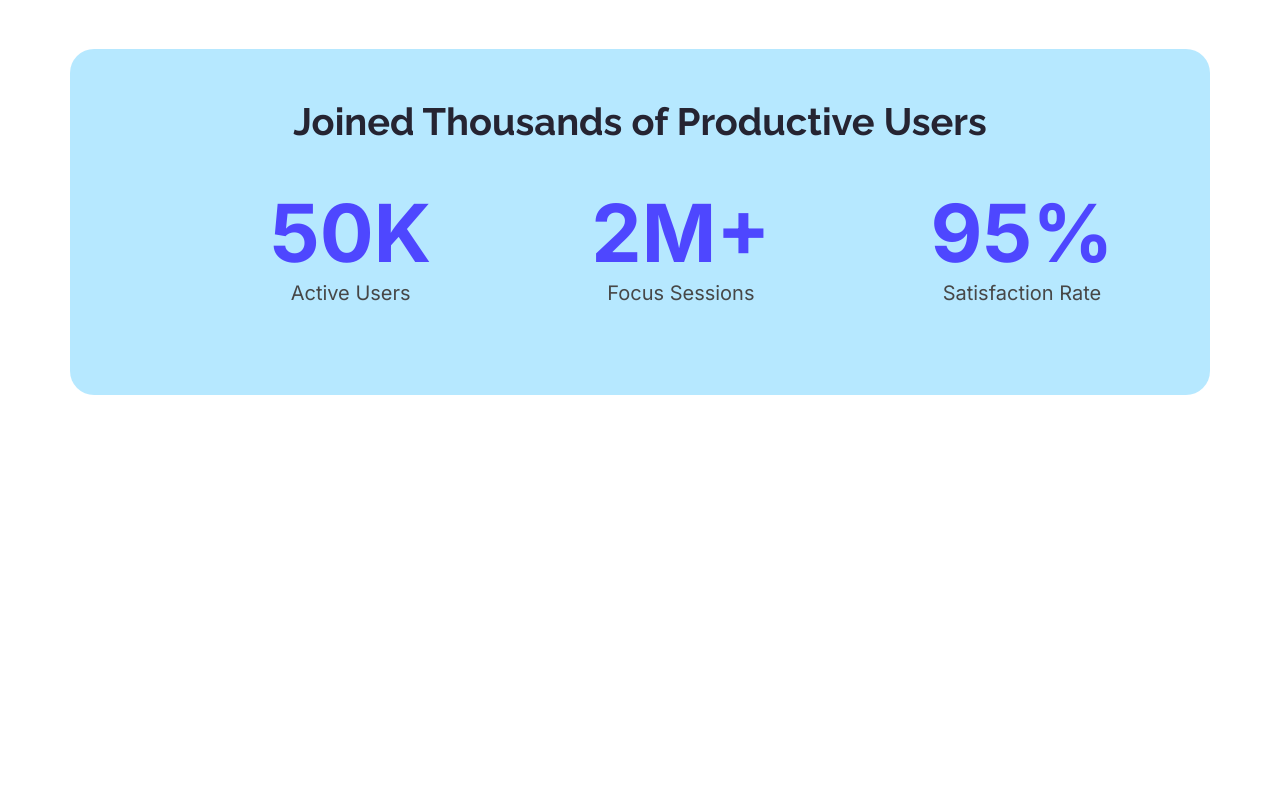
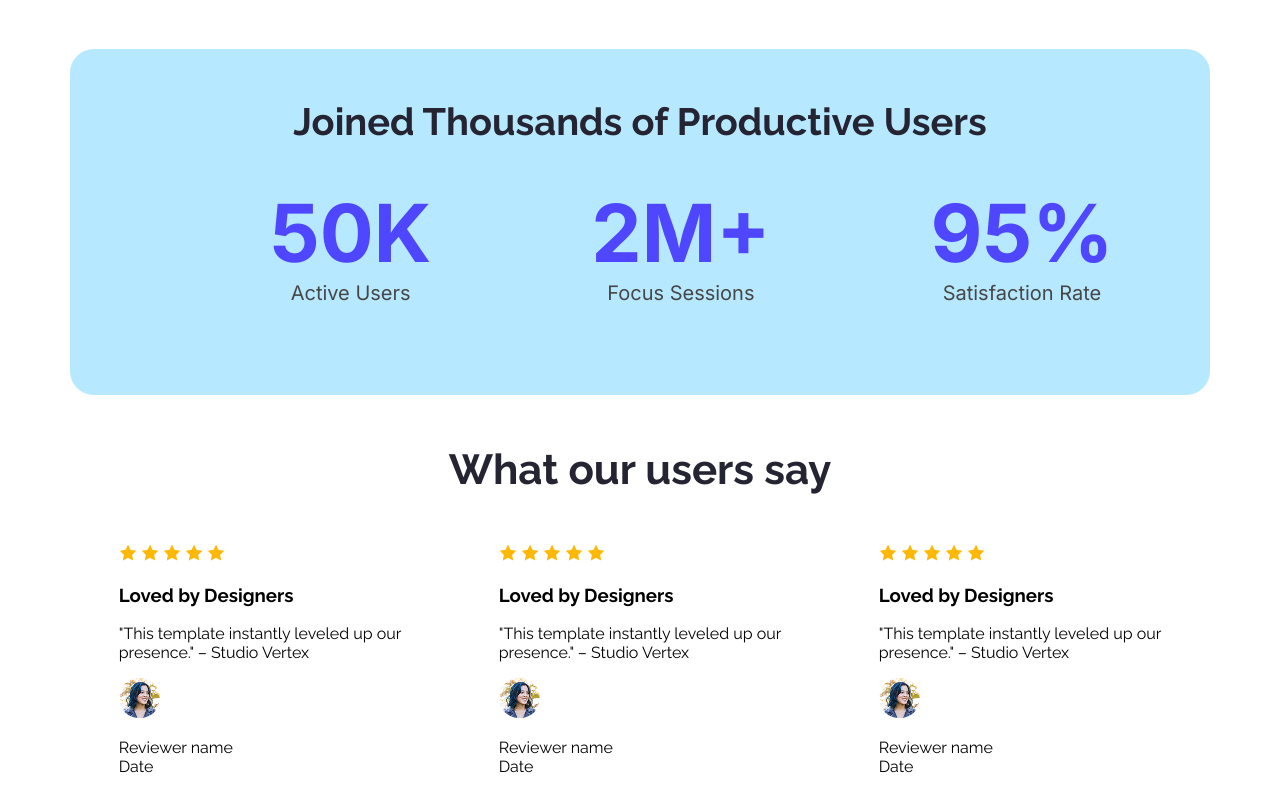
Before and after one commit to Rubayda/my-first-web-flow-assignment., a plain HTML site: page index.html in a window 1280 px wide. Shown: the part 1363-2163 px from the top of the page. Before the commit the page ends 1766 px from the top, so only its background shows below. Drawn offline with Linux system fonts and the light colour scheme.

Commit message:
testimonial section added

```diff
--- a/index.html
+++ b/index.html
@@ -64,6 +64,58 @@
           </div>
       </section>
       <!--user section end-->
+
+      <section class="testimonials-section">
+          <h2>What our users say</h2>
+      <div class="testimonial-cards-container">
+        <div class="testimonial-card">
+            <div class="stars">
+                <img src="Assets/icon-star.png" alt="">
+                <img src="Assets/icon-star.png" alt="">
+                <img src="Assets/icon-star.png" alt="">
+                <img src="Assets/icon-star.png" alt="">
+                <img src="Assets/icon-star.png" alt="">
+            </div> <!-- Star icons/images here -->
+            <h3>Loved by Designers</h3>
+            <p>"This template instantly leveled up our <br> presence." – Studio Vertex</p>
+            <div class="reviewer-info">
+                <img style="border-radius: 999px;" src="Assets/avatar.png" alt="Reviewer Name">
+                <p>Reviewer name<br>Date</p>
+            </div>
+        </div>
+        <div class="testimonial-card">
+            <div class="stars">
+                <img src="Assets/icon-star.png" alt="">
+                <img src="Assets/icon-star.png" alt="">
+                <img src="Assets/icon-star.png" alt="">
+                <img src="Assets/icon-star.png" alt="">
+                <img src="Assets/icon-star.png" alt="">
+            </div> <!-- Star icons/images here -->
+            <h3>Loved by Designers</h3>
+            <p>"This template instantly leveled up our <br> presence." – Studio Vertex</p>
+            <div class="reviewer-info">
+                <img style="border-radius: 999px;" src="Assets/avatar.png" alt="Reviewer Name">
+                <p>Reviewer name<br>Date</p>
+            </div>
+        </div>
+        <div class="testimonial-card">
+            <div class="stars">
+                <img src="Assets/icon-star.png" alt="">
+                <img src="Assets/icon-star.png" alt="">
+                <img src="Assets/icon-star.png" alt="">
+                <img src="Assets/icon-star.png" alt="">
+                <img src="Assets/icon-star.png" alt="">
+            </div> <!-- Star icons/images here -->
+            <h3>Loved by Designers</h3>
+            <p>"This template instantly leveled up our <br> presence." – Studio Vertex</p>
+            <div class="reviewer-info">
+                <img style="border-radius: 999px;" src="Assets/avatar.png" alt="Reviewer Name">
+                <p>Reviewer name<br>Date</p>
+            </div>
+        </div>
+    </div>
+</section>
+
   </main>
   <footer>
 
--- a/styles/webflow.css
+++ b/styles/webflow.css
@@ -149,3 +149,18 @@ main{
   margin: 0 80px;
 
 }
+
+/* testimonial section */
+
+.testimonials-section h2{
+  font-weight: bold;
+  font-size: 42px;
+  color: #252432;
+  text-align: center;
+  margin: 50px auto;
+}
+
+.testimonial-cards-container{
+  display: flex;
+  justify-content: space-around;
+}
```
